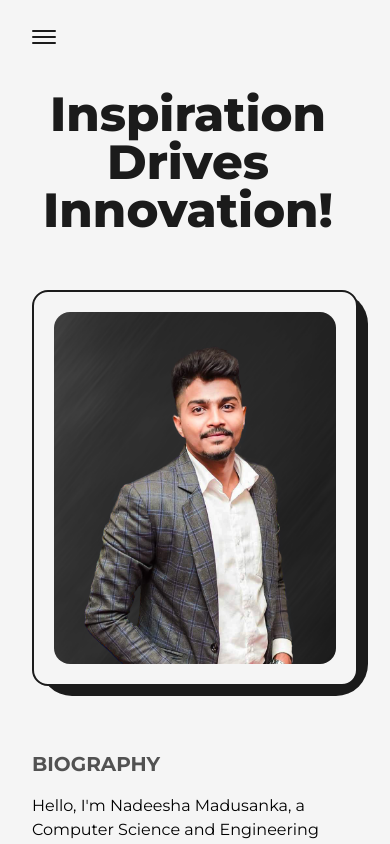
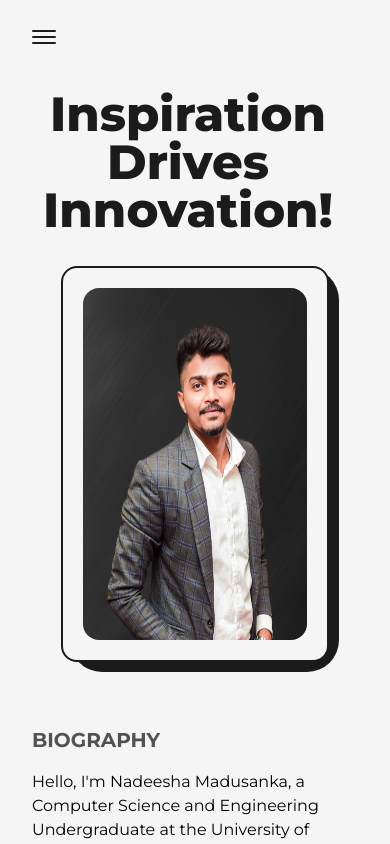
Before and after one commit to nadeeshaMadusanka99/personal_portfolio, a Next.js app: page /about in a window 390 px wide. Shown: the top 844 px of the page. Built offline with nearby package versions, Linux system fonts and the light colour scheme.

Commit message:
Minor code refactor

```diff
--- a/src/pages/about.js
+++ b/src/pages/about.js
@@ -53,10 +53,10 @@ const About = () => {
                 </Link>
               </div>
             </div>
-            <div className="col-span-" />
+            <div className="col-span-0" />
             <div
               className="col-span-5 relative rounded-2xl border-2 border-solid border-dark bg-light p-8 dark:bg-dark dark:border-light xl:col-span-6
-            md:order-1 md:col-span-12 sm:p-5"
+            md:order-1 md:col-span-8 sm:col-span-10 sm:p-5 "
             >
               <div className="absolute top-0 -right-3 -z-10 w-[102%] h-[103%] rounded-[2rem] bg-dark dark:bg-light" />
               <motion.div
@@ -71,7 +71,7 @@ const About = () => {
                 <Image
                   src={profilePic}
                   alt="NadeeshaMadusanka"
-                  className="w-[25rem] h-[31rem] rounded-2xl sm:h-[22rem]"
+                  className="w-[25.5rem] h-[31rem] rounded-2xl md:h-[30rem] sm:h-[22rem] "
                   priority
                   sizes="(max-width: 768px) 100vw, (max-width: 1200px) 50vw, 50vw "
                 />
```
Also changed, not shown: src/components/Common/Layout.js (line endings or trailing spaces).
